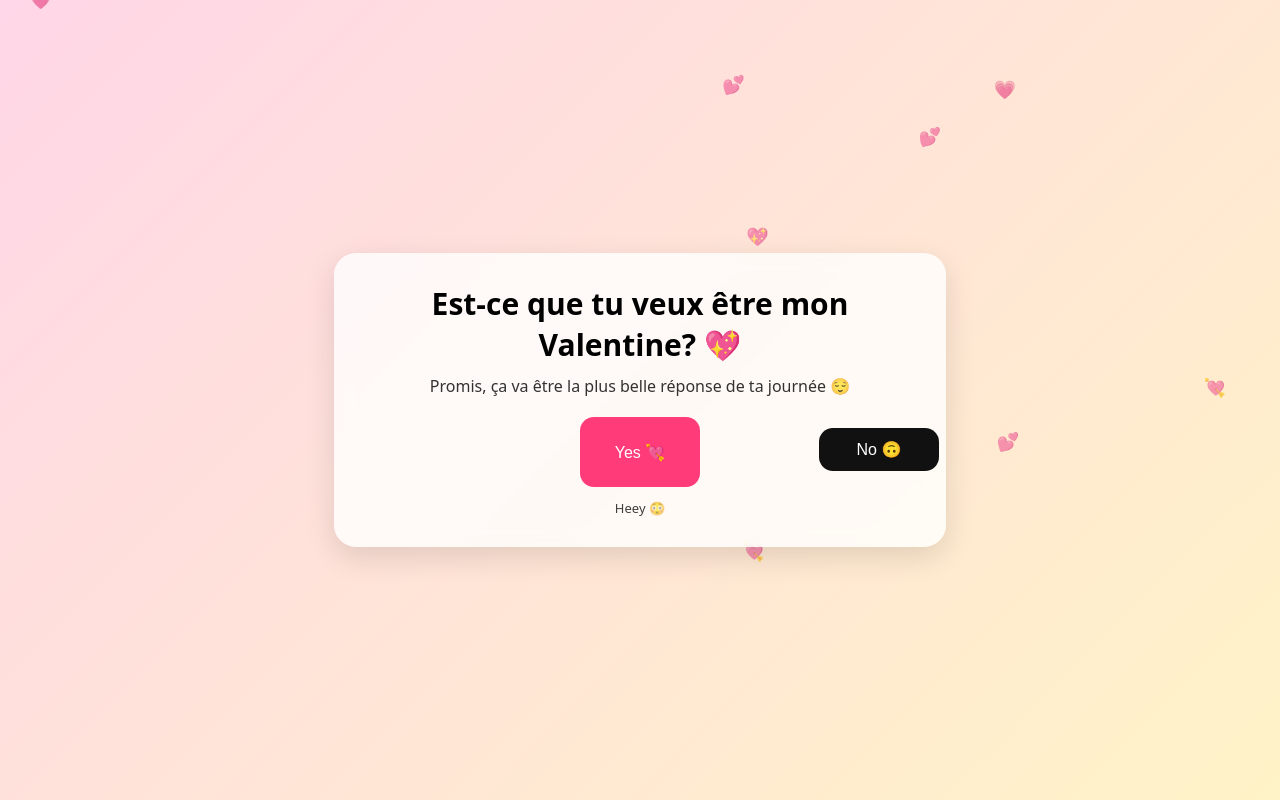
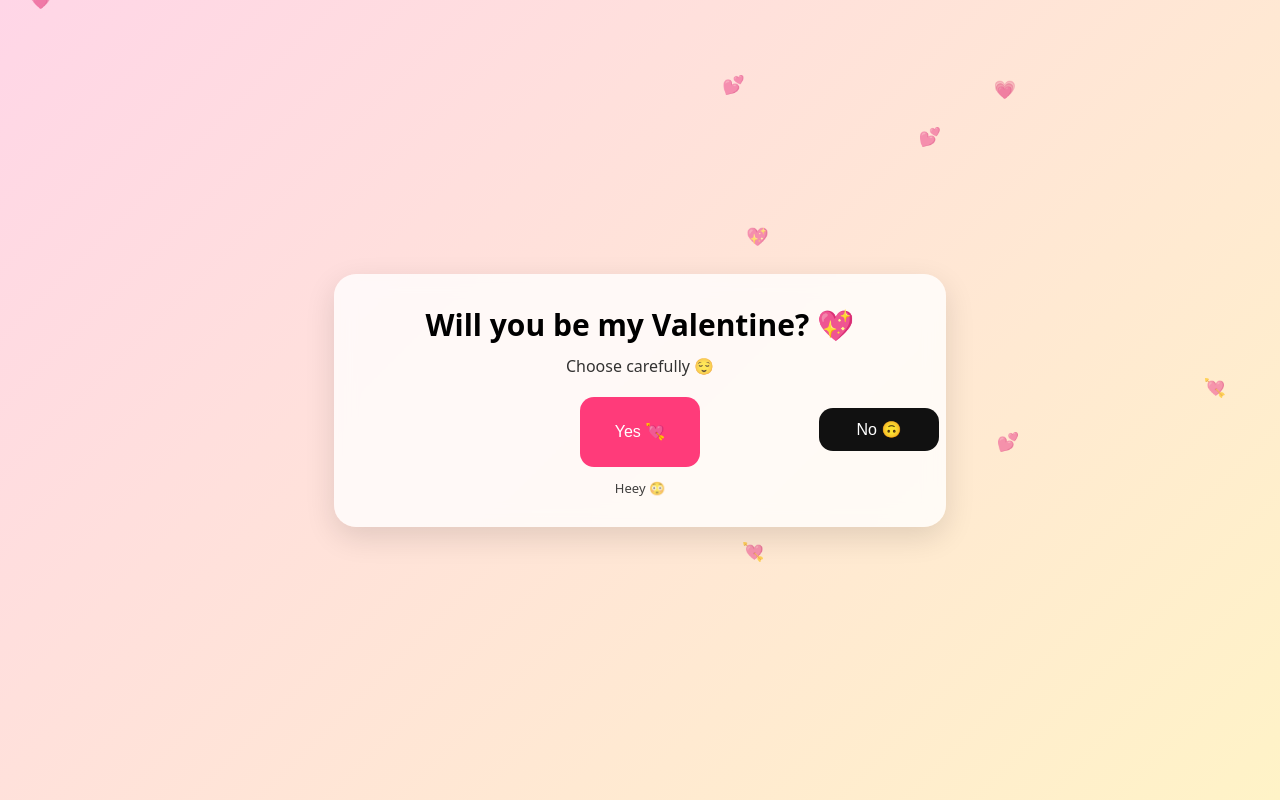
Before and after one commit to Jerrafomar/just-for-you, a plain HTML site: page index.html in a window 1280 px wide. Drawn offline with Linux system fonts and the light colour scheme.

Commit message:
Add files via upload

```diff
--- a/index.html
+++ b/index.html
@@ -68,8 +68,8 @@
 
 <body>
   <div class="card">
-    <h1>Est-ce que tu veux être mon Valentine? 💖</h1>
-    <p>Promis, ça va être la plus belle réponse de ta journée 😌</p>
+    <h1>Will you be my Valentine? 💖</h1>
+    <p>Choose carefully 😌</p>
 
     <div class="btns" id="arena">
       <button id="yes">Yes 💘</button>
```
